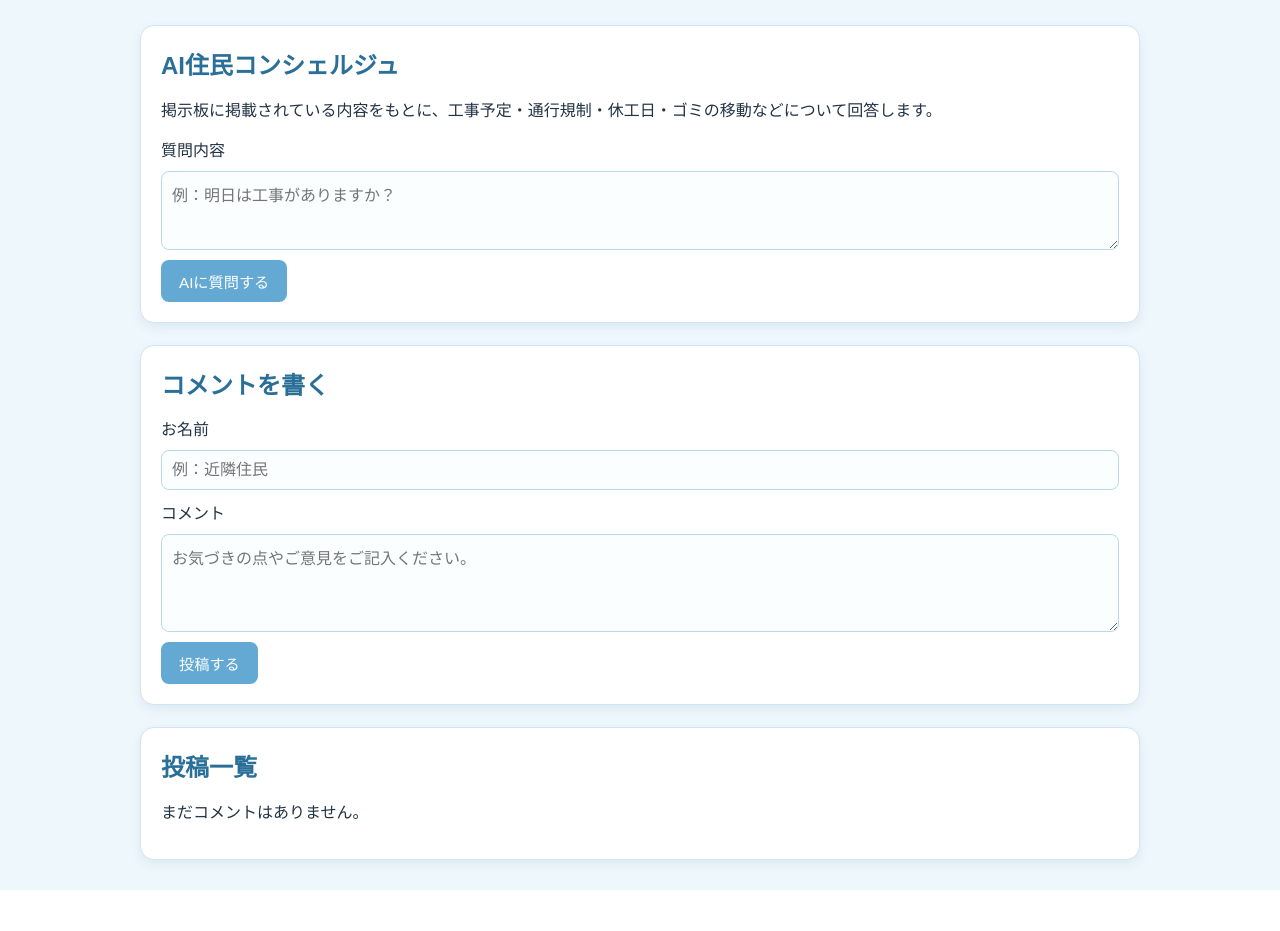
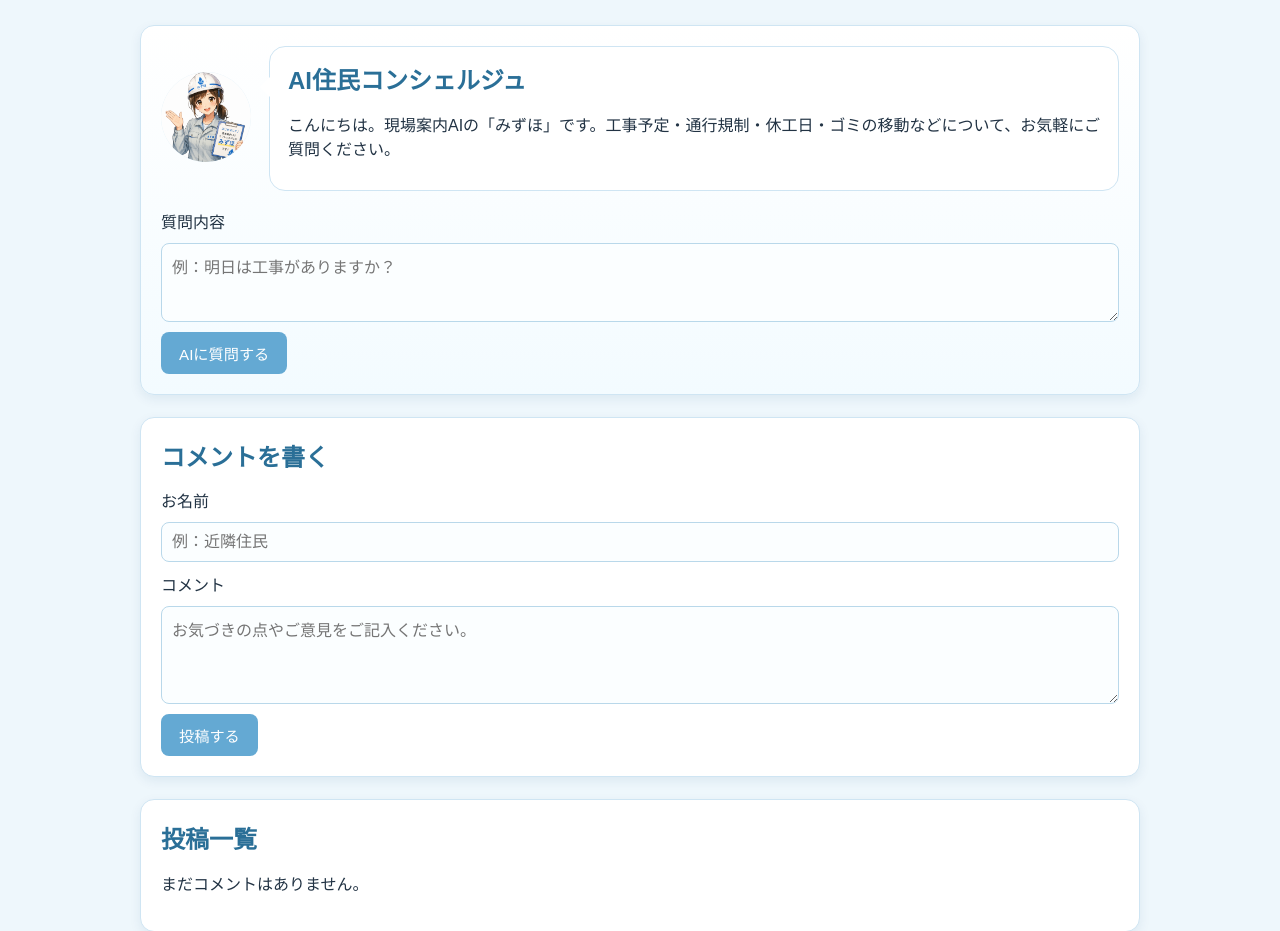
Before and after one commit to takeda03731-yu/construction_board, a Flask app: page /board in a window 1280 px wide. Shown: the part 155-1086 px from the top of the page. Before the commit the page ends 1045 px from the top, so only its background shows below. Run offline with Flask 3, Linux system fonts and the light colour scheme; some libraries are stand-ins or nearby versions.

Commit message:
『みずほ』追加

```diff
--- a/static/base.css
+++ b/static/base.css
@@ -263,3 +263,130 @@ html {
     font-weight: bold;
     text-align: center;
 }
+
+.ai-concierge-card {
+    background: linear-gradient(180deg, #ffffff, #f3fbff);
+}
+
+.ai-concierge-header {
+    display: flex;
+    gap: 18px;
+    align-items: center;
+    margin-bottom: 18px;
+}
+
+.ai-character-placeholder {
+    width: 90px;
+    height: 90px;
+    border-radius: 50%;
+    background: #d9eef9;
+    display: flex;
+    align-items: center;
+    justify-content: center;
+    font-size: 48px;
+    box-shadow: 0 4px 12px rgba(0, 70, 120, 0.15);
+}
+
+.ai-character-message {
+    flex: 1;
+    background: #ffffff;
+    border: 1px solid #cfe5f3;
+    border-radius: 16px;
+    padding: 14px 18px;
+    position: relative;
+}
+
+.ai-character-message::before {
+    content: "";
+    position: absolute;
+    left: -10px;
+    top: 30px;
+    border-top: 10px solid transparent;
+    border-bottom: 10px solid transparent;
+    border-right: 10px solid #ffffff;
+}
+
+.ai-thinking,
+.character-answer {
+    display: flex;
+    gap: 12px;
+    align-items: flex-start;
+    margin-top: 18px;
+}
+
+.mini-ai-face {
+    width: 48px;
+    height: 48px;
+    border-radius: 50%;
+    background: #d9eef9;
+    display: flex;
+    align-items: center;
+    justify-content: center;
+    font-size: 26px;
+    flex-shrink: 0;
+    box-shadow: 0 3px 8px rgba(0, 70, 120, 0.12);
+}
+
+.speech-bubble {
+    background: #ffffff;
+    border: 1px solid #cfe3f0;
+    border-radius: 16px;
+    padding: 12px 16px;
+    color: #234;
+    position: relative;
+    flex: 1;
+}
+
+.speech-bubble::before {
+    content: "";
+    position: absolute;
+    left: -9px;
+    top: 16px;
+    border-top: 9px solid transparent;
+    border-bottom: 9px solid transparent;
+    border-right: 9px solid #ffffff;
+}
+
+.answer-bubble {
+    background: #f8fcff;
+}
+
+@media (max-width: 600px) {
+    .ai-concierge-header {
+        flex-direction: column;
+        text-align: center;
+    }
+
+    .ai-character-message::before {
+        display: none;
+    }
+
+    .ai-thinking,
+    .character-answer {
+        flex-direction: column;
+        align-items: center;
+    }
+
+    .speech-bubble::before {
+        display: none;
+    }
+}
+
+.ai-character-img {
+    width: 90px;
+    height: 90px;
+    object-fit: contain;
+    border-radius: 50%;
+    background: #d9eef9;
+}
+
+.mini-ai-face-img {
+    width: 56px;
+    height: 56px;
+    border-radius: 50%;
+    object-fit: cover;
+    background: #d9eef9;
+    border: 2px solid #cfe5f3;
+    box-shadow: 0 3px 8px rgba(0, 70, 120, 0.12);
+    flex-shrink: 0;
+}
--- a/templates/take.html
+++ b/templates/take.html
@@ -51,7 +51,13 @@
             {% endif %}
         {% endwith %}
 
-        <section class="card">
+        <section class="card ai-concierge-card">
+    <div class="ai-concierge-header">
+        <div class="ai-character">
+            <img src="{{ url_for('static', filename='mizuhho.png') }}" alt="AIコンシェルジュみずほ" class="ai-character-img">
+        </div>
+
+        <div class="ai-character-message">
             <h2>
                 {% if lang == "en" %}
                     AI Resident Concierge
@@ -62,11 +68,13 @@
 
             <p>
                 {% if lang == "en" %}
-                    Based on the information posted on this notice board, the AI can answer questions about construction schedules, traffic restrictions, closure days, and garbage collection point movement.
+                    Hello. I am your AI construction guide. Please feel free to ask about the construction notice.
                 {% else %}
-                    掲示板に掲載されている内容をもとに、工事予定・通行規制・休工日・ゴミの移動などについて回答します。
+                    こんにちは。現場案内AIの「みずほ」です。工事予定・通行規制・休工日・ゴミの移動などについて、お気軽にご質問ください。
                 {% endif %}
             </p>
+        </div>
+    </div>
 
     <form id="ai-form" action="{{ url_for('ask_ai') }}" method="POST" class="form-box">
         <input type="hidden" name="lang" value="{{ lang }}">
@@ -92,20 +100,30 @@
         </button>
     </form>
 
-            <div id="thinking-message" style="display: none; margin-top: 10px;">
+    <div id="thinking-message" class="ai-thinking" style="display: none;">
+        <img src="{{ url_for('static', filename='mizuhho.png') }}"
+            alt="AIコンシェルジュみずほ"
+            class="mini-ai-face-img">
+        <div class="speech-bubble">
             {% if lang == "en" %}
-                    The AI is preparing an answer. Please wait a moment...
+                I am checking the notice board information. Please wait a moment...
             {% else %}
-                    AIが回答を考察中です。少々お待ちください...
+                掲示板の内容を確認しています。少々お待ちください...
             {% endif %}
         </div>
+    </div>
 
-            <div id="ai-answer-box" class="ai-answer-box" style="display: none;">
+    <div id="ai-answer-box" class="ai-answer-box character-answer" style="display: none;">
+        <img src="{{ url_for('static', filename='mizuhho.png') }}"
+            alt="AIコンシェルジュみずほ"
+            class="mini-ai-face-img">
+
+        <div class="speech-bubble answer-bubble">
             <h3>
                 {% if lang == "en" %}
-                        AI Answer
+                    Mizuhō's Answer
                 {% else %}
-                        AI回答
+                    みずほの回答
                 {% endif %}
             </h3>
 
@@ -121,6 +139,7 @@
             </p>
 
             <p id="ai-answer-display" style="white-space: pre-line;"></p>
+        </div>
     </div>
 </section>
 
```
Also changed, not shown: static/mizuhho.png (added). Lines whose indentation alone changed are shown as unchanged.
